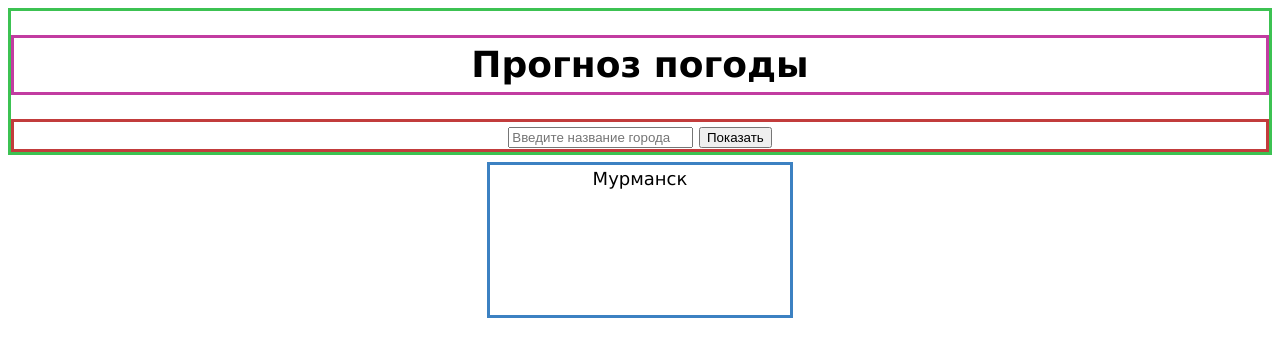
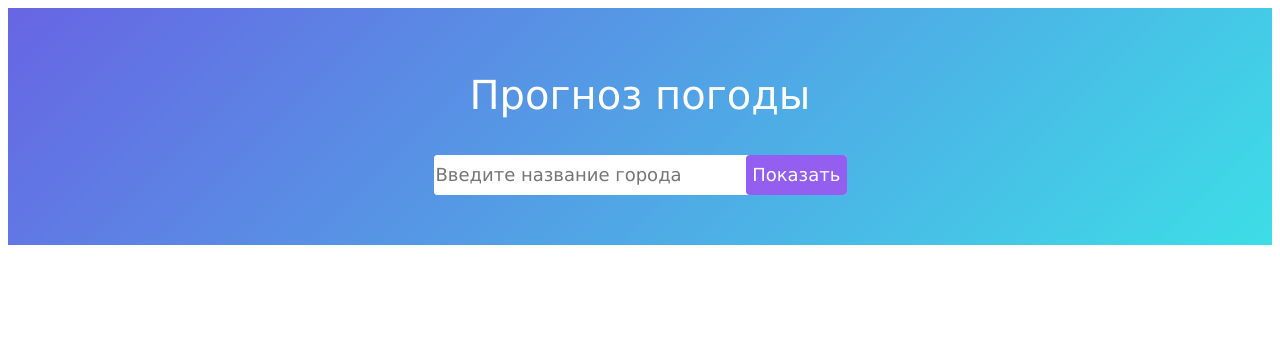
Before and after one commit to horizon-spark/WeatherApp, a plain HTML site: page index.html in a window 1280 px wide. Drawn offline with Linux system fonts and the light colour scheme; no server answers.

Commit message:
Завершена верстка и стилизация заголовка и поля ввода города.

```diff
--- a/index.html
+++ b/index.html
@@ -12,15 +12,15 @@
         <h1 class="title">Прогноз погоды</h1>
         <form class="form">
             <input class="input" type="text" placeholder="Введите название города">
-            <button>Показать</button>
+            <button class="button">Показать</button>
         </form>
     </header>
-    <div class="weather-card">
+    <!-- <div class="weather-card">
         <div class="city" contenteditable="true">Мурманск</div>
         <i class="weather-icon owf"></i>
         <div class="temperature"></div>
         <div class="weather-description"></div>
         <script src="main.js"></script>
-    </div>
+    </div> -->
 </body>
 </html>
--- a/style.css
+++ b/style.css
@@ -3,13 +3,62 @@ body {
     font: normal 18px/1.5 Verdana, sans-serif;
 }
 .header {
-    border: 3px solid rgb(60, 194, 82);
+    display: flex;
+    flex-direction: column;
+    align-items: center;
+
+    padding: 30px 15px 50px;
+    background: linear-gradient(135deg, rgba(41, 38, 216, 0.71) 0%, rgba(46, 219, 229, 0.93) 100%);
 }
 .title {
-    border: 3px solid rgb(194, 60, 161);
+    font-family: var(--third-family);
+    font-weight: 400;
+    font-size: 40px;
+    text-align: center;
+    color: #fff;
+    margin-bottom: 30px;
 }
 .form {
-    border: 3px solid rgb(194, 60, 60);
+    display: flex;
+    justify-content: space-between;
+    width: 413px;
+    height: 40px;
+    background: #fff;
+    border-radius: 4px;
+    border: 0px;
+}
+.input {
+    flex-grow: 1;
+    border-radius: 4px;
+    border: 0px;
+    width: 373px;
+    height: 38px;
+
+    font-family: var(--second-family);
+    font-weight: 400;
+    font-size: 18px;
+    color: #000;
+}
+.button {
+    width: 119px;
+    height: 40px;
+    background: #945ef1;
+    border-radius: 4px;
+    border: 0px;
+
+    font-family: var(--second-family);
+    font-weight: 400;
+    font-size: 18px;
+    text-align: center;
+    color: #fff;
+
+    border-color: #fff;
+
+    transition: background-color 0.2s ease-in;
+}
+
+.button:hover {
+    background: #8141f0;
 }
 .weather-card {
     position: fixed;
```
